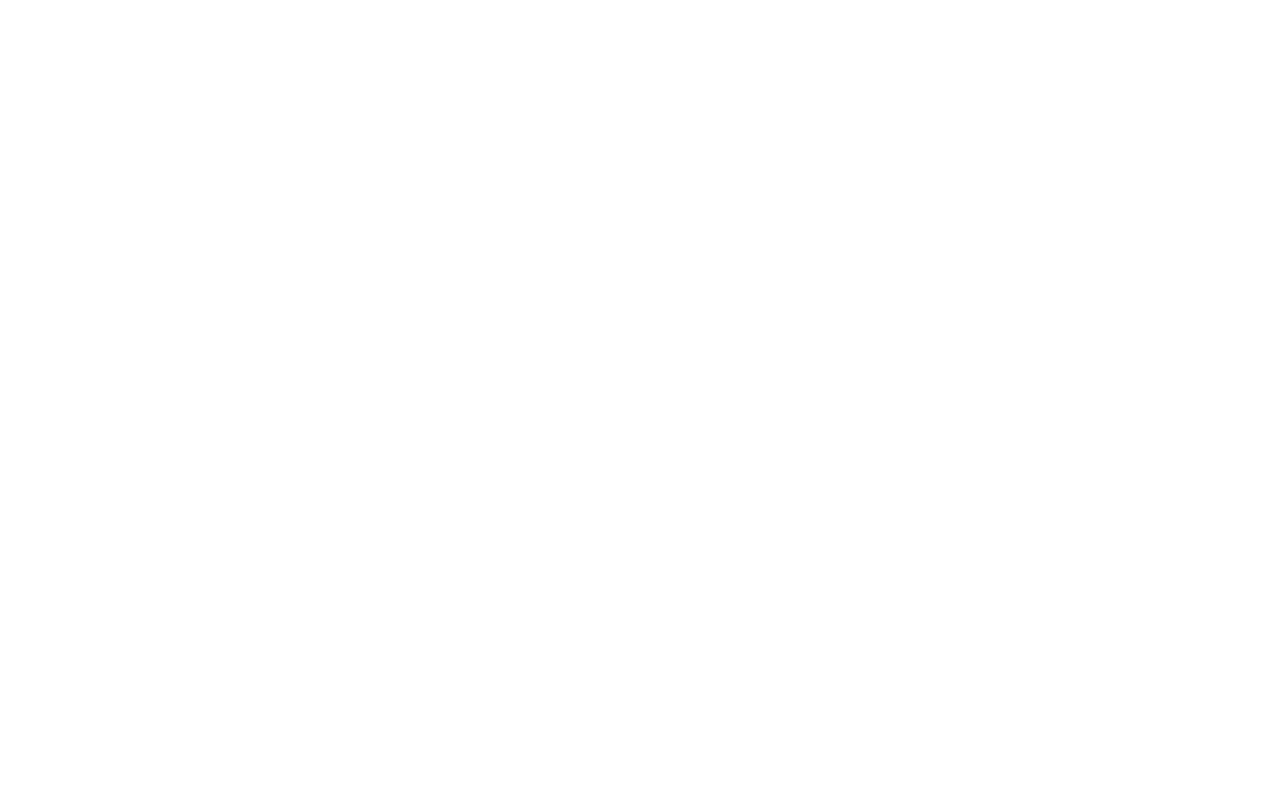
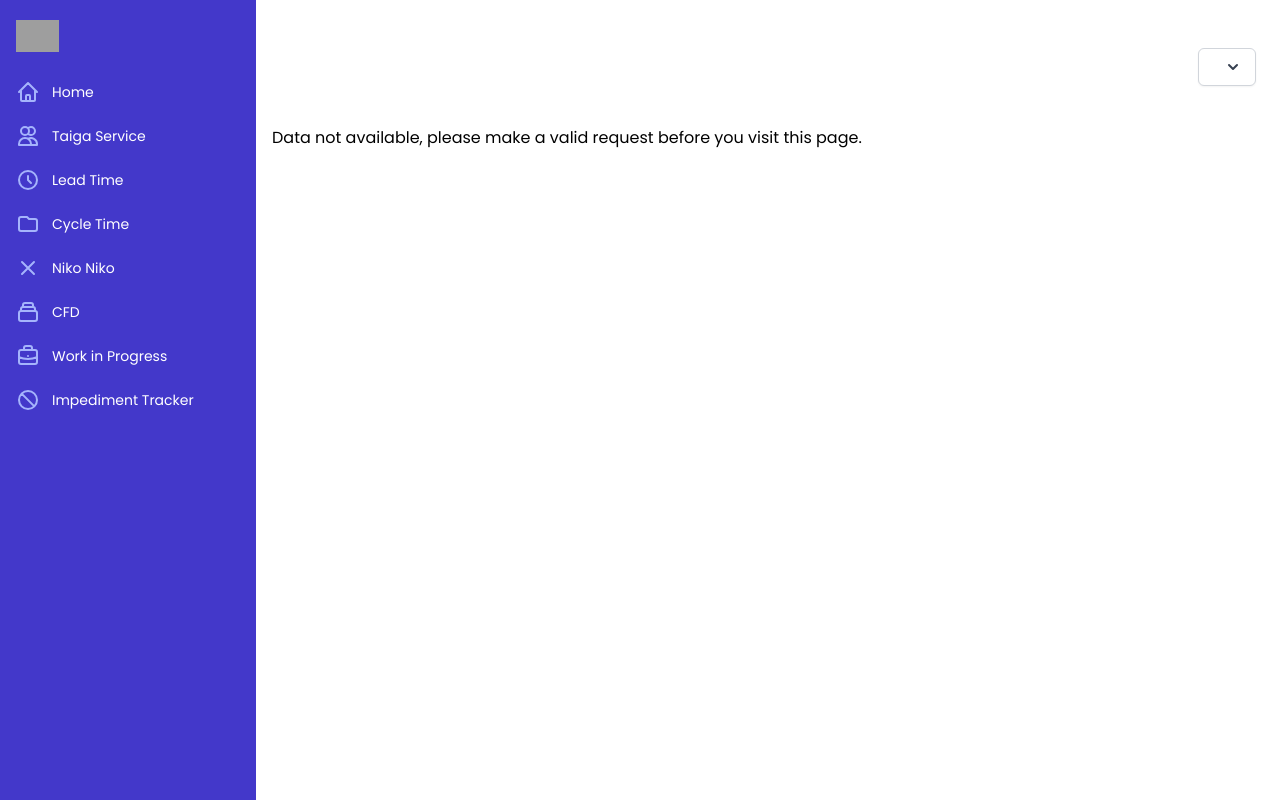
Before and after one commit to SER-516-Project-BullPen-Group-B/Team5_front_end, a React (Create React App) app: page /impediment-tracker in a window 1280 px wide. Before the commit this address had no page. Built offline with nearby package versions, Linux system fonts and the light colour scheme; grey boxes are pictures that could not be loaded; what fusioncharts would draw is missing.

Commit message:
US23 - Added the component and page for impediment tracker

```diff
--- /dev/null
+++ b/src/components/Impediment.tsx
@@ -0,0 +1,5 @@
+const Impediment: React.FC = () => {
+    return <></>
+};
+
+export default Impediment;
--- a/src/components/Nav.tsx
+++ b/src/components/Nav.tsx
@@ -10,6 +10,7 @@
   // DocumentReportIcon,
   ClockIcon,
   BriefcaseIcon,
+  BanIcon
 } from "@heroicons/react/outline";
 import PropTypes from "prop-types";
 
@@ -55,6 +56,12 @@
     name: "Work in Progress",
     href: "/work-in-progress",
     icon: BriefcaseIcon,
+    current: false,
+  },
+  {
+    name: "Impediment Tracker",
+    href: "/impediment-tracker",
+    icon: BanIcon,
     current: false,
   },
 ];
--- a/src/index.tsx
+++ b/src/index.tsx
@@ -14,7 +14,7 @@
 import ActiveTasks from "./pages/ActiveTasks";
 import WIP from "./pages/WIP";
 import CycleTime from "./pages/CycleTime";
-
+import ImpedimentTracker from "./pages/ImpedimentTracker";
 
 ReactDOM.render(
   <React.StrictMode>
@@ -33,6 +33,7 @@
         <Route path="work-in-progress" element={<Nav render={<WIP />} />} />
         <Route path="cfd" element={<Nav render={<CFD2 />} />} />
         <Route path="cummulative-flow-diagram" element={<Nav render={<CFD />} /> } />
+        <Route path="impediment-tracker" element={<Nav render={<ImpedimentTracker />} /> } />
       </Routes>
     </BrowserRouter>
   </React.StrictMode>,
--- /dev/null
+++ b/src/pages/ImpedimentTracker.tsx
@@ -0,0 +1,28 @@
+import DropDown from "../components/DropDown";
+import { useState, useEffect } from "react";
+import localforage from "localforage";
+
+const ImpedimentTracker: React.FC = () => {
+
+    const [select, setSelect] = useState("");
+    const types = [];
+
+    return (
+        <div>
+            <div className="flex justify-end ...">
+                <div className="m-6">
+                {" "}
+                <DropDown values={types} select={setSelect} title={select}></DropDown>
+                </div>
+            </div>
+            <div className="m-4">
+                <div>
+                    Data not available, please make a valid request before you visit
+                    this page.
+                </div>
+            </div>
+        </div>
+    );
+}
+
+export default ImpedimentTracker;
```
